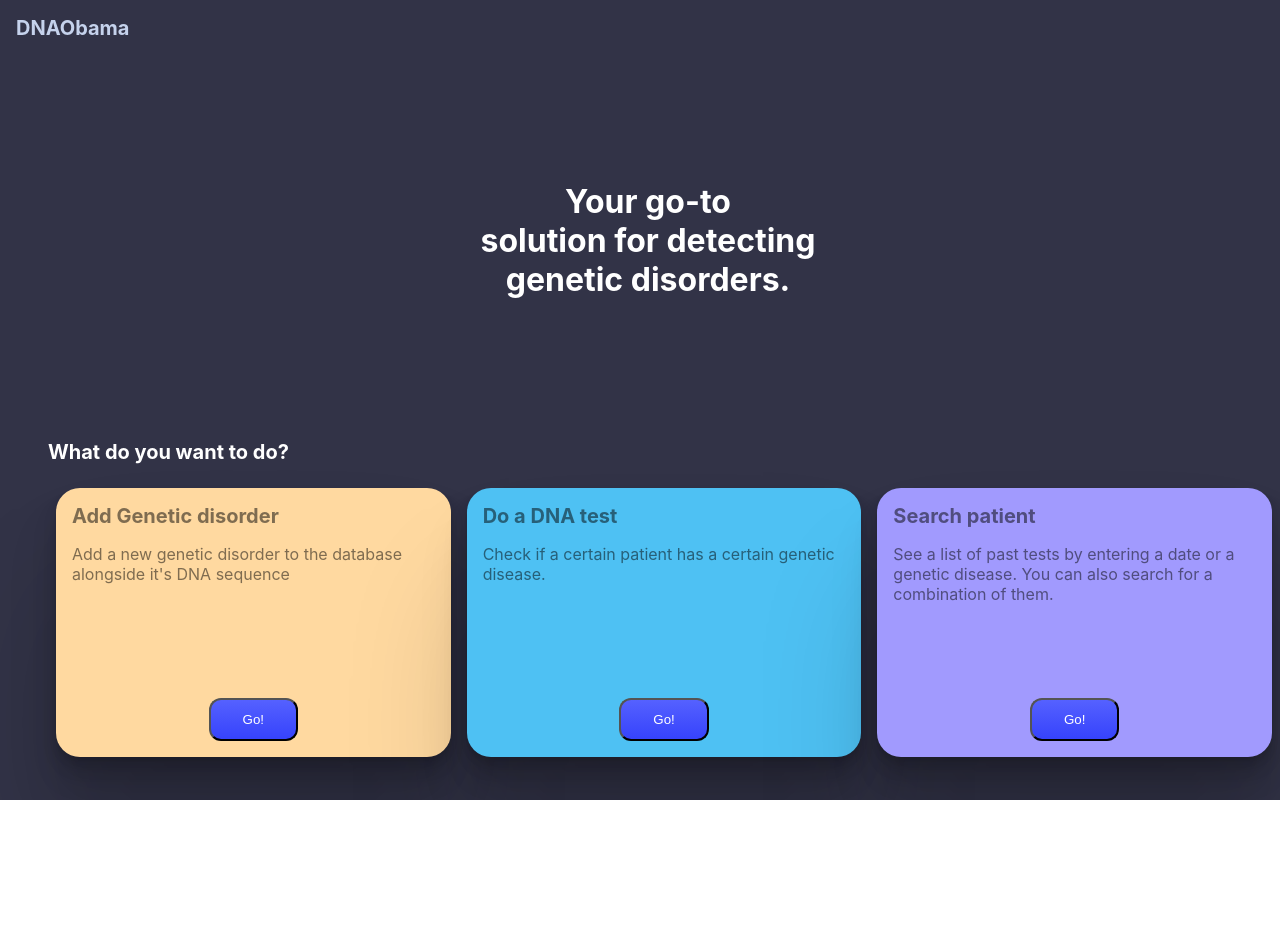
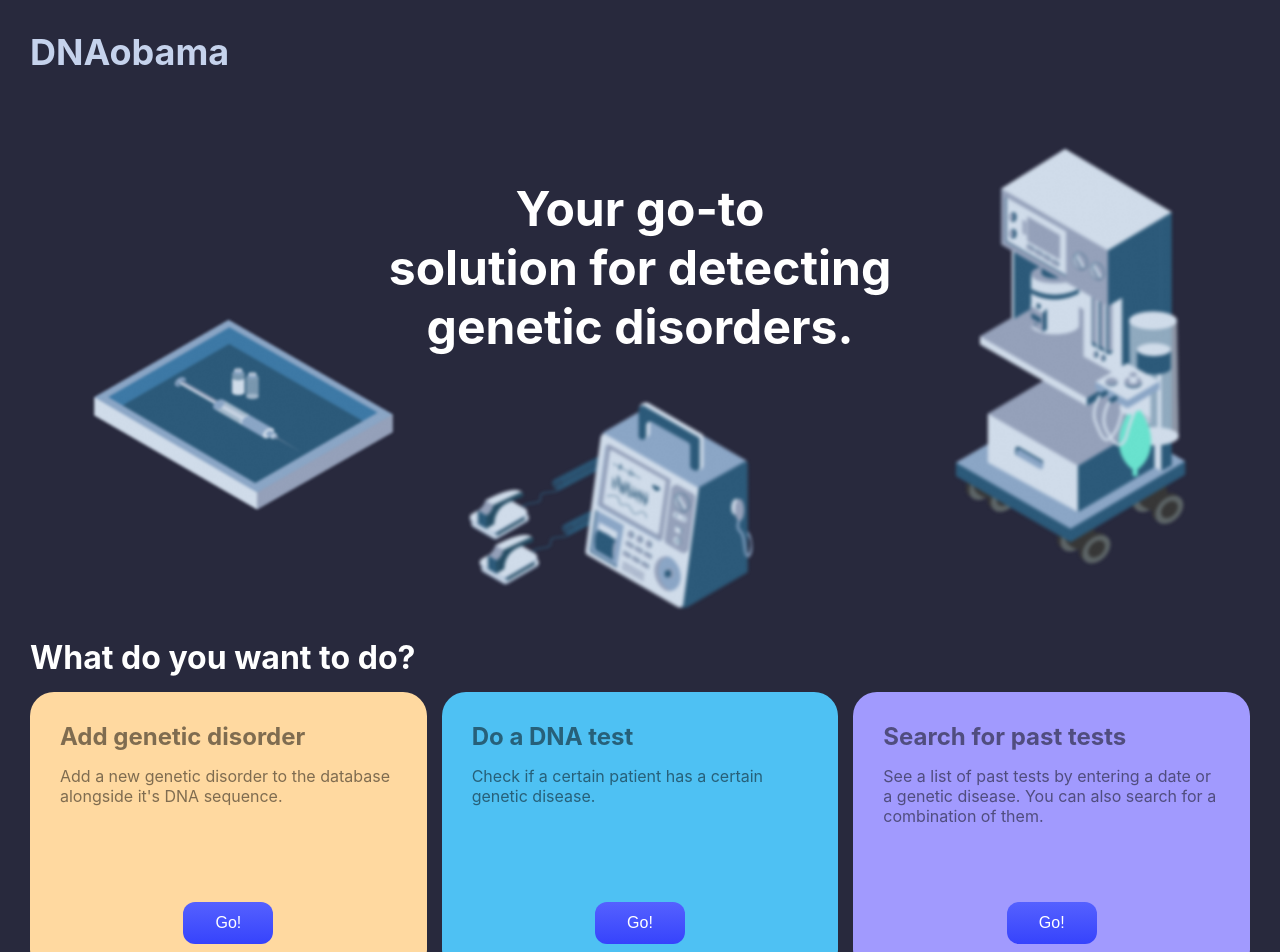
Before and after one commit to rayhankinan/Tubes3_13520029, a React (Vite) app in the folder frontend/: page / in a window 1280 px wide. Shown: the top 952 px of the page. Before the commit the page ends 800 px from the top, so only its background shows below. Built offline with nearby package versions, Linux system fonts and the light colour scheme.

Commit message:
fixed homepage

```diff
--- a/frontend/package.json
+++ b/frontend/package.json
@@ -19,6 +19,6 @@
     "@types/react": "^18.0.0",
     "@types/react-dom": "^18.0.0",
     "@vitejs/plugin-react": "^1.3.0",
-    "vite": "^2.9.2"
+    "vite": "^2.9.5"
   }
 }
--- a/frontend/src/index.css
+++ b/frontend/src/index.css
@@ -5,13 +5,13 @@
   --cards: #373951;
   --bg: #323347;
   --milk: #c5d2ec;
-  --milk-ligther: #ffffff;
+  --milk-lighter: #ffffff;
   --milk-darker: #7f98bc;
   --peach: #ff7387;
-  --peach-ligher: #ff96a5;
+  --peach-lighter: #ff96a5;
   --peach-darker: #ef586e;
   --banana: #fec166;
-  --banana-ligther: #ffd9a0;
+  --banana-lighter: #ffd9a0;
   --banana-darker: #eea02b;
   --blueberry: #0aa4e7;
   --blueberry-lighter: #4ec1f3;
@@ -21,6 +21,7 @@
   --grape-darker: #5218ff;
   --white: #ffffff;
   --black: #222222;
+  --black2: rgba(0, 0, 0, 0.5);
 
   /* button  */
   --btn-primary: linear-gradient(180deg, #5561ff 0%, #3643fc 100%);
@@ -59,7 +60,6 @@
 }
 
 body {
-  margin: 0;
   font-family: Inter, -apple-system, BlinkMacSystemFont, "Segoe UI", "Roboto",
     "Oxygen", "Ubuntu", "Cantarell", "Fira Sans", "Droid Sans", "Helvetica Neue",
     sans-serif;
@@ -98,6 +98,8 @@ code {
 *,
 ::after,
 ::before {
+  margin: 0px;
+  padding: 0px;
   box-sizing: border-box;
   text-decoration: none;
 }
--- a/frontend/src/pages/Home/Home.jsx
+++ b/frontend/src/pages/Home/Home.jsx
@@ -6,70 +6,148 @@ import Home3 from "../../assets/images/home-3.png";
 
 const Home = () => {
   return (
-    <div className="root">
-      <div className={styles.containerCenter}>
-        {/* heading  */}
-        <p className="header">DNAObama</p>
-        {/* title  */}
+    <div className={styles.root}>
       <div className={styles.container}>
-          <p className={styles.heading}>
-            {" "}
-            Your go-to <br /> solution for detecting <br /> genetic disorders.{" "}
+        <div className={styles.logoContainer}>
+          <p className={styles.logo}>DNAobama</p>
+        </div>
+        <div className={styles.headerContainer}>
+          <h1 className={styles.header}>
+            Your go-to
+            <br />
+            solution for detecting
+            <br />
+            genetic disorders.
+          </h1>
+          <img src={Home1} className={styles.img1} />
+          <img src={Home2} className={styles.img2} />
+          <img src={Home3} className={styles.img3} />
+        </div>
+        <div className={styles.cardsContainer}>
+          <h2 className={styles.cardsContainerHeading}>
+            What do you want to do?
+          </h2>
+          <div className={styles.cardsFlexbox}>
+            <div className={styles.yellowCard}>
+              <div className={styles.cardTextContainer}>
+                <h3 className={styles.cardHeading}>Add genetic disorder</h3>
+                <p className={styles.cardInfo}>
+                  Add a new genetic disorder to the database alongside it's DNA
+                  sequence.
                 </p>
-          {/* <img src={Home1} className={styles.home1} />
-          <img src={Home2} className={styles.home2} />
-          <img src={Home3} className={styles.home3} /> */}
               </div>
-        {/* image  */}
-        {/* end of image  */}
-        {/* cards  */}
-        <p className={styles.subtitle}>What do you want to do?</p>
-        <div className={styles.cardContainer}>
-          {/* single card  */}
-          <div className={styles.card}>
-            {/* image  */}
-            {/* text  */}
-            <p className={styles.cardTitle}>Add Genetic disorder</p>
-            <p className={styles.cardDesc}>
-              Add a new genetic disorder to the database alongside it's DNA
-              sequence
-            </p>
-            <button className="btn">
-              <Link to="/add-disorder">Go!</Link>
+              <div className={styles.cardBtnContainer}>
+                <button className={styles.cardButton}>
+                  <Link className={styles.cardLink} to="/add-disorder">
+                    Go!
+                  </Link>
                 </button>
               </div>
-          {/* end of single card  */}
-          {/* single card  */}
-          <div className={styles.card} id={styles.two}>
-            {/* image  */}
-            {/* text  */}
-            <p className={styles.cardTitle}>Do a DNA test</p>
-            <p className={styles.cardDesc}>
+            </div>
+            <div className={styles.blueCard}>
+              <div className={styles.cardTextContainer}>
+                <h3 className={styles.cardHeading}>Do a DNA test</h3>
+                <p className={styles.cardInfo}>
                   Check if a certain patient has a certain genetic disease.
                 </p>
-            <button className="btn">
-              <Link to="/dna-test">Go!</Link>
+              </div>
+              <div className={styles.cardBtnContainer}>
+                <button className={styles.cardButton}>
+                  <Link className={styles.cardLink} to="/dna-test">
+                    Go!
+                  </Link>
                 </button>
               </div>
-          {/* end of single card  */}
-          {/* single card  */}
-          <div className={styles.card} id={styles.three}>
-            {/* image  */}
-            {/* text  */}
-            <p className={styles.cardTitle}>Search patient</p>
-            <p className={styles.cardDesc}>
-              See a list of past tests by entering a date or a genetic disease.
-              You can also search for a combination of them.
+            </div>
+            <div className={styles.purpleCard}>
+              <div className={styles.cardTextContainer}>
+                <h3 className={styles.cardHeading}>Search for past tests</h3>
+                <p className={styles.cardInfo}>
+                  See a list of past tests by entering a date or a genetic
+                  disease. You can also search for a combination of them.
                 </p>
-            <button className="btn">
-              <Link to="/search">Go!</Link>
+              </div>
+              <div className={styles.cardBtnContainer}>
+                <button className={styles.cardButton}>
+                  <Link className={styles.cardLink} to="/search">
+                    Go!
+                  </Link>
                 </button>
               </div>
-          {/* end of single card  */}
+            </div>
+          </div>
         </div>
       </div>
     </div>
   );
-};
+}
+
+// const Home = () => {
+//   return (
+//     <div className="root">
+//       <div className={styles.containerCenter}>
+//         {/* heading  */}
+//         <p className="header">DNAObama</p>
+//         {/* title  */}
+//         <div className={styles.container}>
+//           <p className={styles.heading}>
+//             {" "}
+//             Your go-to <br /> solution for detecting <br /> genetic disorders.{" "}
+//           </p>
+//           {/* <img src={Home1} className={styles.home1} />
+//           <img src={Home2} className={styles.home2} />
+//           <img src={Home3} className={styles.home3} /> */}
+//         </div>
+//         {/* image  */}
+//         {/* end of image  */}
+//         {/* cards  */}
+//         <p className={styles.subtitle}>What do you want to do?</p>
+//         <div className={styles.cardContainer}>
+//           {/* single card  */}
+//           <div className={styles.card}>
+//             {/* image  */}
+//             {/* text  */}
+//             <p className={styles.cardTitle}>Add Genetic disorder</p>
+//             <p className={styles.cardDesc}>
+//               Add a new genetic disorder to the database alongside it's DNA
+//               sequence
+//             </p>
+//             <button className="btn">
+//               <Link to="/add-disorder">Go!</Link>
+//             </button>
+//           </div>
+//           {/* end of single card  */}
+//           {/* single card  */}
+//           <div className={styles.card} id={styles.two}>
+//             {/* image  */}
+//             {/* text  */}
+//             <p className={styles.cardTitle}>Do a DNA test</p>
+//             <p className={styles.cardDesc}>
+//               Check if a certain patient has a certain genetic disease.
+//             </p>
+//             <button className="btn">
+//               <Link to="/dna-test">Go!</Link>
+//             </button>
+//           </div>
+//           {/* end of single card  */}
+//           {/* single card  */}
+//           <div className={styles.card} id={styles.three}>
+//             {/* image  */}
+//             {/* text  */}
+//             <p className={styles.cardTitle}>Search patient</p>
+//             <p className={styles.cardDesc}>
+//               See a list of past tests by entering a date or a genetic disease.
+//               You can also search for a combination of them.
+//             </p>
+//             <button className="btn">
+//               <Link to="/search">Go!</Link>
+//             </button>
+//           </div>
+//           {/* end of single card  */}
+//         </div>
+//       </div>
+//     </div>
+//   );
+// };
 
 export default Home;
--- a/frontend/src/pages/Home/Home.module.css
+++ b/frontend/src/pages/Home/Home.module.css
@@ -1,156 +1,201 @@
-.containerCenter {
-  width: 100%;
-  max-width: 1440px;
-  margin: 0 auto;
+.root {
+  background-color: var(--primary);
+  min-height: 100vh;
 }
 
 .container {
-  display: flex;
-  justify-content: flex-start;
-  position: relative;
+  max-width: 1440px;
+  margin: 0 auto;
+  padding: 30px;
 }
 
-.heading {
-  margin: var(--spacing-none);
-  color: var(--white);
-  padding: var(--spacing-inter) 0;
-  padding-left: var(--spacing-small);
-  font-weight: var(--bold);
+.logo {
+  color: var(--milk);
+  font-size: 24px;
+  font-weight: 700;
 }
 
-.cardContainer {
+.headerContainer {
+  margin-top: 30px;
+}
+
+.header {
+  color: var(--white);
+  font-weight: 700;
+}
+
+.cardsContainer {
+  margin-top: 30px;
+}
+
+.cardsContainerHeading {
+  color: var(--white);
+  font-size: 20px;
+  font-weight: 700;
+}
+
+.cardsFlexbox {
+  margin-top: 15px;
   display: flex;
   flex-direction: column;
-  align-items: center;
-  justify-content: center;
+  gap: 15px;
 }
 
-.card {
-  background-color: var(--banana-ligther);
-  border-radius: calc(var(--radius-small) * 3);
-  padding: var(--spacing-small);
-  box-shadow: 0px 100px 126px rgba(0, 0, 0, 0.15),
-    0px 41.7776px 52.6398px rgba(0, 0, 0, 0.107828),
-    0px 22.3363px 28.1437px rgba(0, 0, 0, 0.0894161),
-    0px 12.5216px 15.7772px rgba(0, 0, 0, 0.075),
-    0px 6.6501px 8.37913px rgba(0, 0, 0, 0.0605839),
-    0px 2.76726px 3.48674px rgba(0, 0, 0, 0.0421718);
-  width: 80%;
-  height: 200px;
+.yellowCard {
+  background-color: var(--banana-lighter);
   display: flex;
   flex-direction: column;
-  margin: var(--spacing-tiny);
+  justify-items: space-between;
+  padding: 30px;
+  border-radius: 24px;
 }
 
-.card button {
-  align-self: center;
-  margin-top: auto;
+.blueCard {
+  background-color: var(--blueberry-lighter);
+  display: flex;
+  flex-direction: column;
+  justify-items: space-between;
+  padding: 30px;
+  border-radius: 24px;
 }
 
-.card button a {
-  color: var(--white);
+.purpleCard {
+  background-color: var(--grape-lighter);
+  display: flex;
+  flex-direction: column;
+  justify-items: space-between;
+  padding: 30px;
+  border-radius: 24px;
 }
 
-#two {
-  background-color: var(--blueberry-lighter);
+.cardTextContainer {
+  display: flex;
+  flex-direction: column;
+  align-items: flex-start;
+  gap: 15px;
+  height: 150px;
 }
 
-#three {
-  background-color: var(--grape-lighter);
+.cardHeading {
+  color: var(--black2);
+  font-size: 20px;
+  font-weight: 700;
 }
 
-.cardTitle {
-  color: rgba(0, 0, 0, 0.5);
-  font-weight: var(--bold);
-  font-size: var(--subtitle);
-  margin: var(--spacing-none);
+.cardInfo {
+  color: var(--black2);
+  font-size: 14px;
 }
 
-.cardDesc {
-  color: rgba(0, 0, 0, 0.5);
-  font-weight: var(--normal);
-  font-size: var(--caption);
+.cardBtnContainer {
+  text-align: center;
 }
 
-.subtitle {
-  margin: var(--spacing-none);
-  font-size: var(--subtitle);
-  padding-left: var(--spacing-small);
-  padding-bottom: var(--spacing-small);
-  color: var(--white);
-  font-weight: var(--bold);
+.cardButton {
+  padding: 12px 32px;
+  background: var(--btn-primary);
+  border: none;
+  border-radius: 12px;
+  color: white;
+  font-size: 16px;
+  transition: all 0.3s linear;
 }
 
-.home1 {
-  display: none;
-  position: absolute;
-  width: 200px;
-  height: 160px;
-  left: 300px;
-  top: 200px;
+.cardButton:hover {
+  cursor: pointer;
+  background: var(--btn-primary-hover);
 }
 
-.home2 {
+.img1 {
   display: none;
-  position: absolute;
-  width: 220px;
-  height: 170px;
-  top: 270px;
 }
 
-.home3 {
+.img2 {
   display: none;
-  position: absolute;
-  width: 180px;
-  height: 360px;
-  right: 250px;
 }
 
-@media screen and (min-width: 576px) {
-  .root {
-    justify-content: space-around;
+.img3 {
+  display: none;
+}
+
+.cardLink {
+  color: white;
+}
+
+@media (min-width: 992px) {
+  .logo {
+    font-size: 36px;
   }
 
-  .container {
-    height: 50vh;
-    align-items: center;
-    justify-content: center;
+  .headerContainer {
+    margin-top: 105px;
+    position: relative;
   }
 
-  .heading {
-    text-align: center;
-    font-size: var(--h3);
-    font-weight: var(--bold);
+  .img1 {
+    display: block;
+    position: absolute;
+    width: calc(100% / 4);
+    max-width: 377px;
+    transform: translateX(20%) translateY(-20%);
   }
 
-  .subtitle {
-    padding-left: calc(var(--spacing-base) * 2);
+  .img2 {
+    display: block;
+    position: absolute;
+    width: calc(100% / 4);
+    max-width: 290px;
+    left: 50%;
+    transform: translateX(-60%) translateY(20%);
   }
 
-  .title {
-    padding-left: calc(var(--spacing-base) * 2);
-    padding-top: calc(var(--spacing-base));
+  .img3 {
+    display: block;
+    position: absolute;
+    width: calc(100% / 5);
+    max-width: 237px;
+    right: 5%;
+    transform: translateY(-50%);
   }
 
-  .cardContainer {
-    flex-direction: row;
-    padding-left: calc(var(--spacing-base) * 2);
+  .cardsContainer {
+    margin-top: 282px;
   }
 
-  .card {
-    width: 397px;
-    height: 269px;
+  .header {
+    font-size: 48px;
+    text-align: center;
   }
 
-  .home1 {
-    display: block;
+  .cardsContainerHeading {
+    font-size: 32px;
   }
 
-  .home2 {
-    display: block;
+  .cardsFlexbox {
+    flex-direction: row;
   }
 
-  .home3 {
-    display: block;
+  .yellowCard {
+    width: calc(100% / 3);
+  }
+
+  .blueCard {
+    width: calc(100% / 3);
+  }
+
+  .purpleCard {
+    width: calc(100% / 3);
+  }
+
+  .cardTextContainer {
+    height: 180px;
+  }
+
+  .cardHeading {
+    font-size: 24px;
+  }
+
+  .cardInfo {
+    font-size: 16px;
   }
 }
```
Also changed, not shown: frontend/src/assets/images/home-1.png, 1 other file (tests, documents, lock files or other folders). Lines whose indentation alone changed are shown as unchanged.
